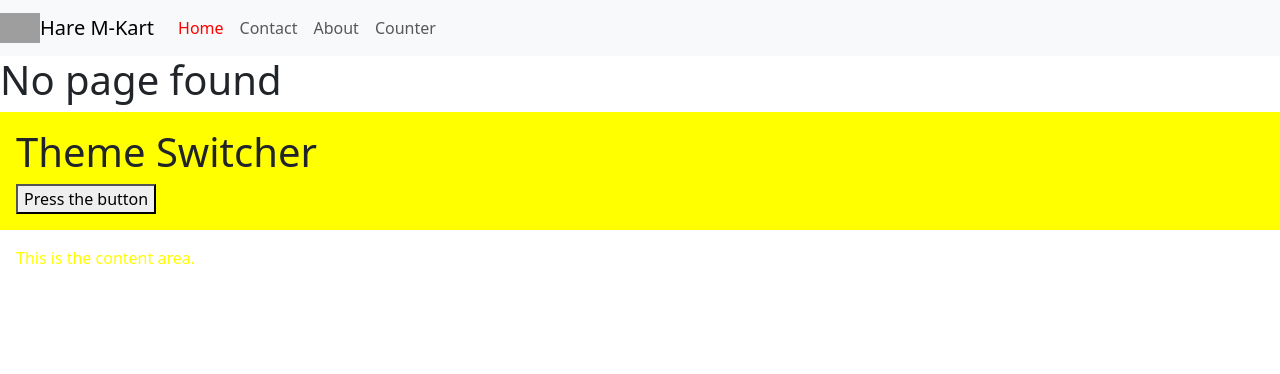
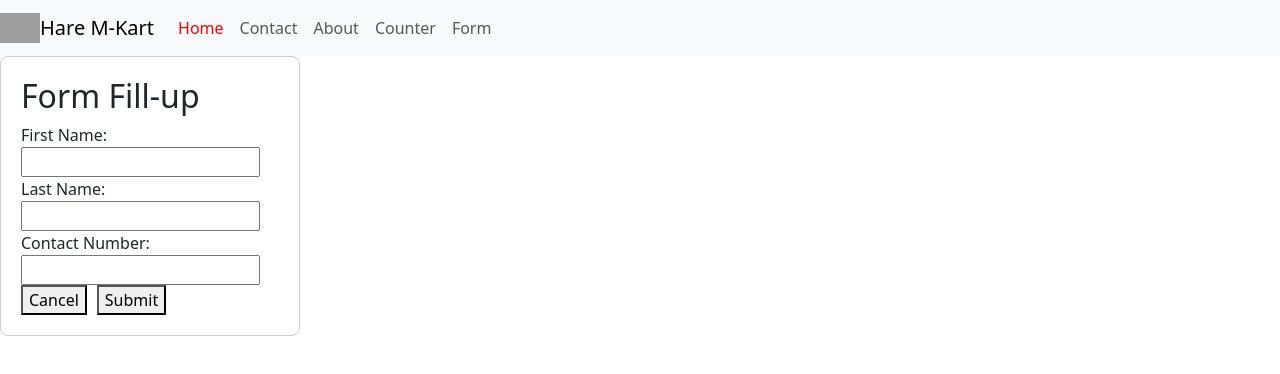
Before and after one commit to shashitst/reactjs, a React (Create React App) app: page /Form in a window 1280 px wide. Shown: the top 374 px of the page. Built offline with nearby package versions, Linux system fonts and the light colour scheme; grey boxes are pictures that could not be loaded.

Commit message:
Will add the form variable.

```diff
--- a/src/App.js
+++ b/src/App.js
@@ -1,9 +1,8 @@
 
 import { BrowserRouter } from "react-router-dom";
 import AppRoutes from './AppRoutes';
-import Content from "./Contextweb/Content";
-import Header from "./Contextweb/Header";
-import ThemeProvider from "./Contextweb/ThemeProvider";
+
+
 
 
 
@@ -12,21 +11,21 @@ import ThemeProvider from "./Contextweb/ThemeProvider";
 export default function App() {
     return (
 
-     <ThemeProvider>
+
       <BrowserRouter>
 
 
         <AppRoutes />
 
-        <Header />
-         <Content />
+
+
 
 
 
 
 
       </BrowserRouter>
-      </ThemeProvider>
+
 
     );
   }
--- a/src/AppRoutes.js
+++ b/src/AppRoutes.js
@@ -7,6 +7,7 @@ import Counter from "./components/Counters";
 
 
 import { Routes, Route } from "react-router-dom";
+import SimpleForm from "./SimpleForm";
 
 
 
@@ -30,7 +31,7 @@ export default function AppRoutes(){
         <Route path="contact" element={<Contact />} />
         <Route path="about" element={<About />} />
         <Route path="Counter" element={<Counter />} />
-
+        <Route path="Form" element={<SimpleForm />} />
         <Route path="*" element={<NoPage />} />
 
       </Route>
--- /dev/null
+++ b/src/SimpleForm.js
@@ -0,0 +1,114 @@
+import React, { useState } from 'react';
+
+const SimpleForm = () => {
+  const [formData, setFormData] = useState({
+    firstName: '',
+    lastName: '',
+    contactNumber: '',
+  });
+  const [records, setRecords] = useState([]);
+
+  const handleChange = (e) => {
+    const { name, value } = e.target;
+    setFormData((prevData) => ({
+      ...prevData,
+      [name]: value,
+    }));
+  };
+
+  const handleSubmit = (e) => {
+    e.preventDefault();
+    const newRecord = { ...formData };
+    setRecords((prevRecords) => [...prevRecords, newRecord]);
+    setFormData({
+      firstName: '',
+      lastName: '',
+      contactNumber: '',
+
+  });
+
+  };
+  const handleCancel = () => {
+
+    setFormData({
+      firstName: '',
+      lastName: '',
+      contactNumber: '',
+    });
+  };
+
+  return (
+    <div style={{border: '1px solid#ccc', padding: '20px', borderRadius: '8px', width: '300px' }}>
+      <h2>Form Fill-up</h2>
+      <form onSubmit={handleSubmit}>
+        <label>
+          First Name:
+          <input
+            type="text"
+            name="firstName"
+            value={formData.firstName}
+            onChange={handleChange}
+            onBlur={(event) =>{
+              if(event.target.value.includes("@"))
+              {
+                alert("Please enter the correct values in first name")
+              }
+
+            }}
+          />
+        </label>
+        <br />
+        <label>
+          Last Name:
+          <input
+            type="text"
+            name="lastName"
+            value={formData.lastName}
+            onChange={handleChange}
+          />
+        </label>
+        <br />
+        <label>
+          Contact Number:
+          <input
+            type="text"
+            name="contactNumber"
+            value={formData.contactNumber}
+            onChange={handleChange}
+          />
+        </label>
+        <br />
+        <button type="button" onClick={handleCancel} style={{ marginRight: '10px' }}>
+          Cancel
+        </button>
+        <button type="submit">Submit</button>
+      </form>
+      {records.length > 0 && (
+    <div style={{ marginTop: '20px' }}>
+    <h3>Saved Records</h3>
+    <table style={{ width: '100%' }}>
+      <thead>
+        <tr>
+          <th>First Name</th>
+          <th>Last Name</th>
+          <th>Contact Number</th>
+        </tr>
+      </thead>
+      <tbody>
+        {records.map((record, index) => (
+          <tr key={index}>
+            <td>{record.firstName}</td>
+            <td>{record.lastName}</td>
+            <td>{record.contactNumber}</td>
+          </tr>
+        ))}
+      </tbody>
+    </table>
+  </div>
+  )}
+</div>
+);
+};
+
+
+export default SimpleForm;
--- a/src/components/NavBar.js
+++ b/src/components/NavBar.js
@@ -55,6 +55,12 @@ export const Nav = () => {
           >
             <Link class={`nav-link  ${(selectedMenu === "Counter") ? "nav-active" : ""}`} to="/Counter">Counter</Link>
           </li>
+          <li
+            class="nav-item"
+            onClick={() => setSelectedMenu('Form')}
+          >
+            <Link class={`nav-link  ${(selectedMenu === "Form") ? "nav-active" : ""}`} to="/Form">Form</Link>
+          </li>
 
 
 
--- a/src/pages/layout.js
+++ b/src/pages/layout.js
@@ -1,10 +1,12 @@
 import { Outlet, Link } from "react-router-dom";
 
 import { Nav } from '../components/NavBar';
+
 const Layout = () => {
   return (
     <>
-      <Nav title></Nav>
+
+      <Nav title>react</Nav>
 
       <Outlet />
     </>
```
Also changed, not shown: src/pages/Dropdown.js (deleted, +0 -11 lines), src/pages/Form.js (added, +11 -0 lines).
